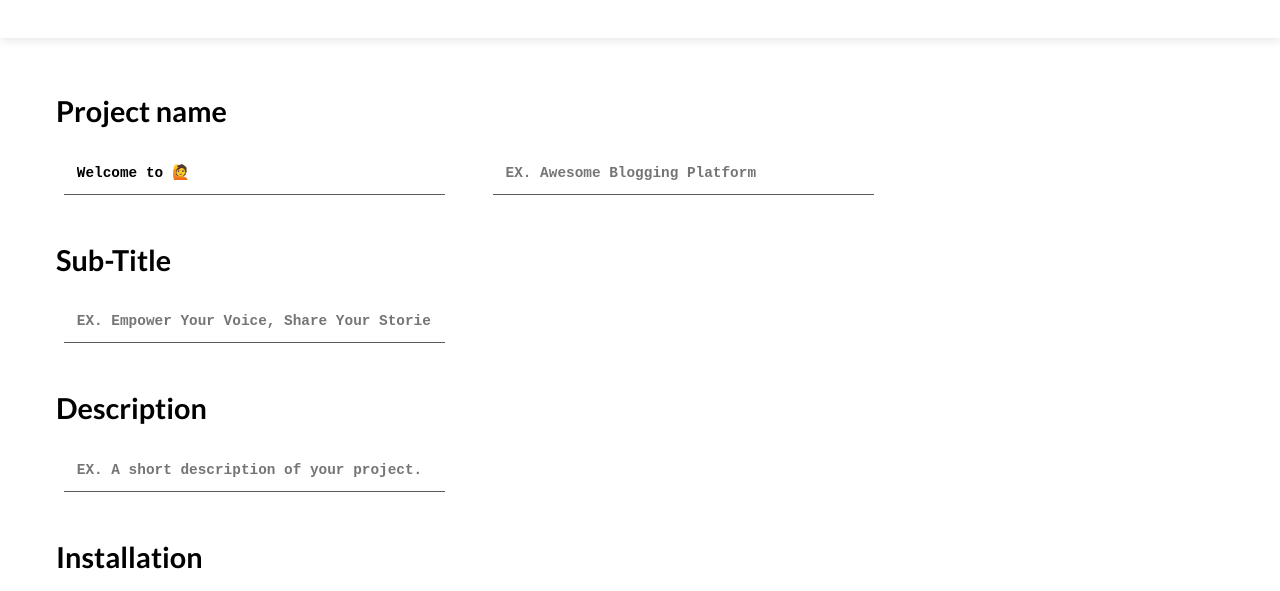
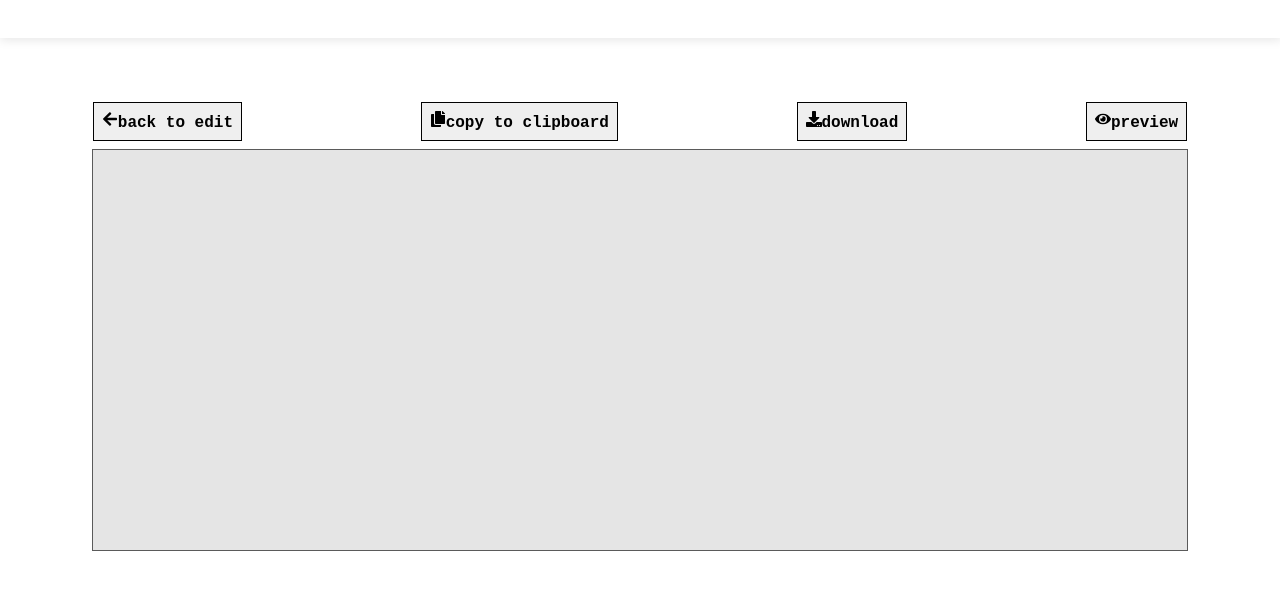
Before and after one commit to punam01/Input2Readme, a React (Create React App) app in the folder input2readme/: page /markdown in a window 1280 px wide. Shown: the part 361-952 px from the top of the page. Built offline with nearby package versions, Linux system fonts and the light colour scheme; grey boxes are pictures that could not be loaded; a web font is replaced by a local one.

Commit message:
created Markdown.js

```diff
--- a/input2readme/package.json
+++ b/input2readme/package.json
@@ -10,6 +10,7 @@
     "react": "^18.2.0",
     "react-dom": "^18.2.0",
     "react-icons": "^4.10.1",
+    "react-router-dom": "^6.14.2",
     "react-scripts": "5.0.1",
     "web-vitals": "^2.1.4"
   },
--- a/input2readme/src/App.js
+++ b/input2readme/src/App.js
@@ -1,14 +1,20 @@
 import './App.css';
-import Coffee from './components/Coffee';
+import { BrowserRouter as Router, Routes, Route } from 'react-router-dom';
 import Navbar from './components/Navbar';
 import UserForm from './components/UserForm';
 import './styles/style.css';
+import Markdown from './components/Markdown';
 function App() {
   return (
     <>
-    <Navbar/>
-    <UserForm/>
-    <Coffee/>
+    <Router>
+      <Navbar/>
+      <Routes>
+        <Route exact path="/" element={<UserForm/>} />
+        <Route path="/markdown" element={<Markdown/>} />
+        {/* Add more routes for your other components */}
+      </Routes>
+    </Router>
     </>
   );
 }
--- /dev/null
+++ b/input2readme/src/components/Markdown.js
@@ -0,0 +1,23 @@
+import React from 'react';
+import { FaArrowLeft, FaCopy, FaDownload,FaEye} from 'react-icons/fa';
+const Markdown = (props) => {
+    return (
+        <>
+        <div className="markdown-container">
+            <div className="options">
+                <button className="btn"><FaArrowLeft className='icon-noanim'/>back to edit</button>
+                <button className="btn"><FaCopy className='icon-noanim'/>copy to clipboard</button>
+                <button className="btn"><FaDownload className='icon-noanim'/>download</button>
+                <button className="btn"><FaEye className='icon-noanim'/>preview</button>
+            </div>
+            <div className="markdown-view">
+
+            </div>
+            <div className="markdown-preview">
+
+            </div>
+        </div>
+        </>
+)};
+
+export default Markdown;
--- a/input2readme/src/components/Navbar.js
+++ b/input2readme/src/components/Navbar.js
@@ -1,10 +1,12 @@
 import React from 'react'
 import axios from "axios";
+import { useNavigate } from 'react-router-dom';
 import { AiOutlineStar,AiOutlineFork,AiOutlineRead } from 'react-icons/ai';
 const Navbar = () => {
     const accessToken = "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";
     const owner = "punam01"; // Replace with the repository owner's username
     const repo = "Input2Readme"; // Replace with the repository name
+    const navigate = useNavigate();
     const handleForkClick = async () => {
         try {
         const response = await axios.post(
@@ -56,10 +58,13 @@ const Navbar = () => {
     const handleBlogClick = () => {
         window.location.href = "https://medium.com/@punamkumavat01";
     }
+    const handleClick = () => {
+        navigate('/');
+    };
     return (
         <>
         <nav>
-            <p className="logo">
+            <p className="logo" onClick={handleClick}>
                 Input2Readme
             </p>
             <ul className="nav-links">
--- a/input2readme/src/components/UserForm.js
+++ b/input2readme/src/components/UserForm.js
@@ -1,4 +1,5 @@
 import { useState } from "react";
+import { useNavigate } from 'react-router-dom';
 
 const UserForm = () => {
   const [projectName, setProjectName] = useState("");
@@ -34,7 +35,6 @@ const UserForm = () => {
       guide: "",
     },
   });
-
   // Handle input changes for projectName, subTitle, and description
   const handleInputChange = (e) => {
     const { name, value } = e.target;
@@ -71,6 +71,7 @@ const UserForm = () => {
     }));
   };
 
+  const navigate=useNavigate();
   const onSubmit = (e) => {
     e.preventDefault();
     const data = {
@@ -80,7 +81,11 @@ const UserForm = () => {
       ...checkboxData,
     };
     console.log(data);
-    // Add any further logic for form submission here
+    //Passing data to markdown.js
+    navigate("/markdown", { state: data });
+    //add data to local storage
+    localStorage.setItem("data", JSON.stringify(data));
+
   };
   return (
     <>
@@ -97,7 +102,6 @@ const UserForm = () => {
               name="title"
               defaultValue="Welcome to 🙋"
               readOnly
-
             />
             <input
               type="text"
@@ -106,6 +110,7 @@ const UserForm = () => {
               name="title"
               placeholder="EX. Awesome Blogging Platform"
               onChange={handleInputChange}
+              required
             />
           </div>
         </div>
@@ -121,6 +126,7 @@ const UserForm = () => {
               name="subtitle"
               placeholder="EX. Empower Your Voice, Share Your Stories."
               onChange={handleInputChange}
+              required
             />
           </div>
         </div>
@@ -136,6 +142,7 @@ const UserForm = () => {
               name="description"
               placeholder="EX. A short description of your project."
               onChange={handleInputChange}
+              required
             />
           </div>
         </div>
--- a/input2readme/src/styles/style.css
+++ b/input2readme/src/styles/style.css
@@ -251,7 +251,6 @@ display: flex;
     font-family: 'Victor Mono', monospace;
     transition: all 0.3s ease-in-out;
 }
-/*margin wave animation*/
 .btn:hover{
     margin-top: 1.5rem;
     margin-bottom: 0.5rem;
@@ -278,6 +277,38 @@ display: flex;
 }
 
 /*FORM END*/
+/*MARKDOWN*/
+.markdown-container{
+    display: flex;
+    flex-direction: column;
+    justify-content: center;
+    align-items: center;
+    padding: 2rem;
+}
+.options{
+    display: flex;
+    flex-direction: row;
+    justify-content: space-between;
+    align-items: center;
+    width:90%;
+    height: 90%;
+    margin-bottom: 0.5rem;
+    flex-wrap: wrap;
+}
+.markdown-view{
+    width: 90%;
+    height: 90%;
+    min-height: 50vh;
+    display: flex;
+    flex-direction: column;
+    justify-content: center;
+    align-items: flex-start;
+    border: 1px solid var(--graybg);
+    background-color: rgba(0, 0, 0,0.1);
+    box-shadow: 0px 0px 2px 0px 10px rgba(0, 0, 0,0.5);
+}
+
+/*MARKDOWN END*/
 /*COFFEE*/
 .coffee-holder{
     width: 2rem;
@@ -365,4 +396,10 @@ display: flex;
     .btn{
         margin-left: 0;
     }
+    .options{
+        flex-direction: column;
+        justify-content: flex-start;
+        align-items: flex-start;
+        padding: 0;
+    }
 }
```
Also changed, not shown: 1 other file (tests, documents, lock files or other folders).
